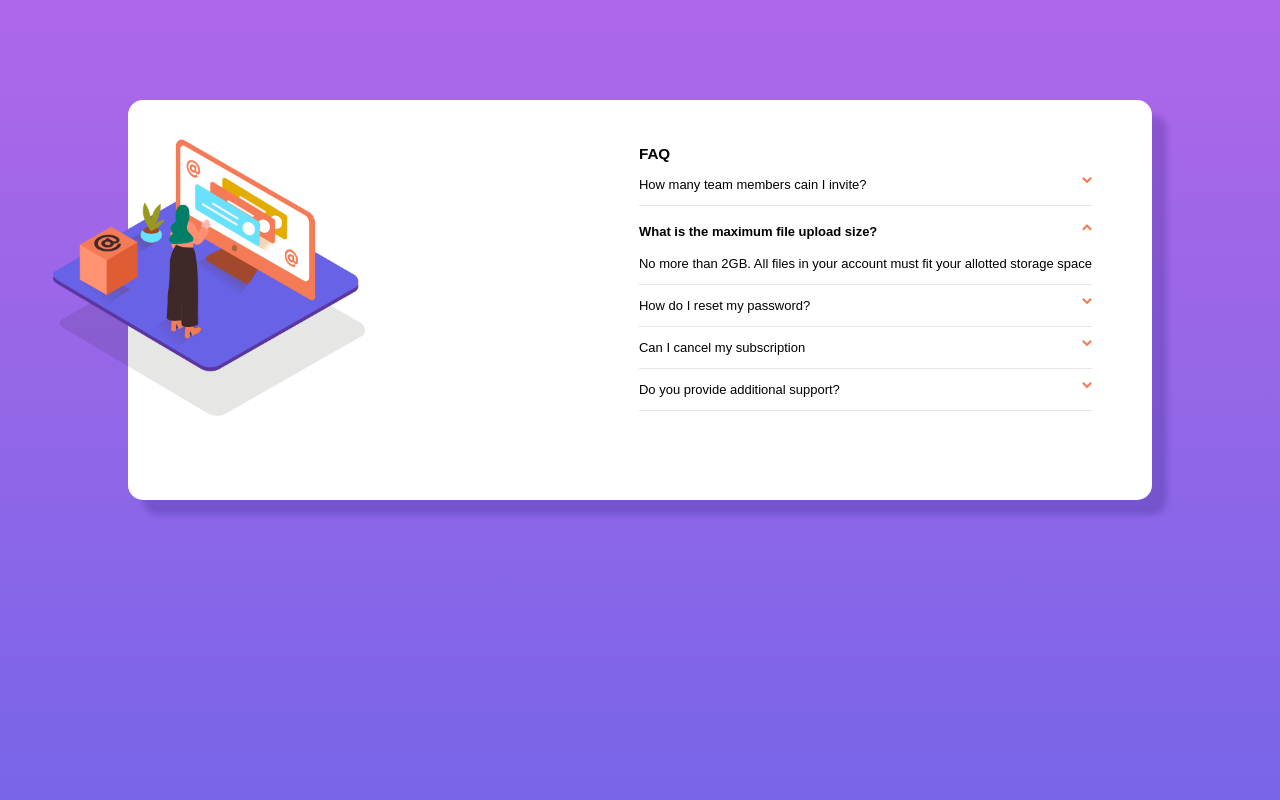
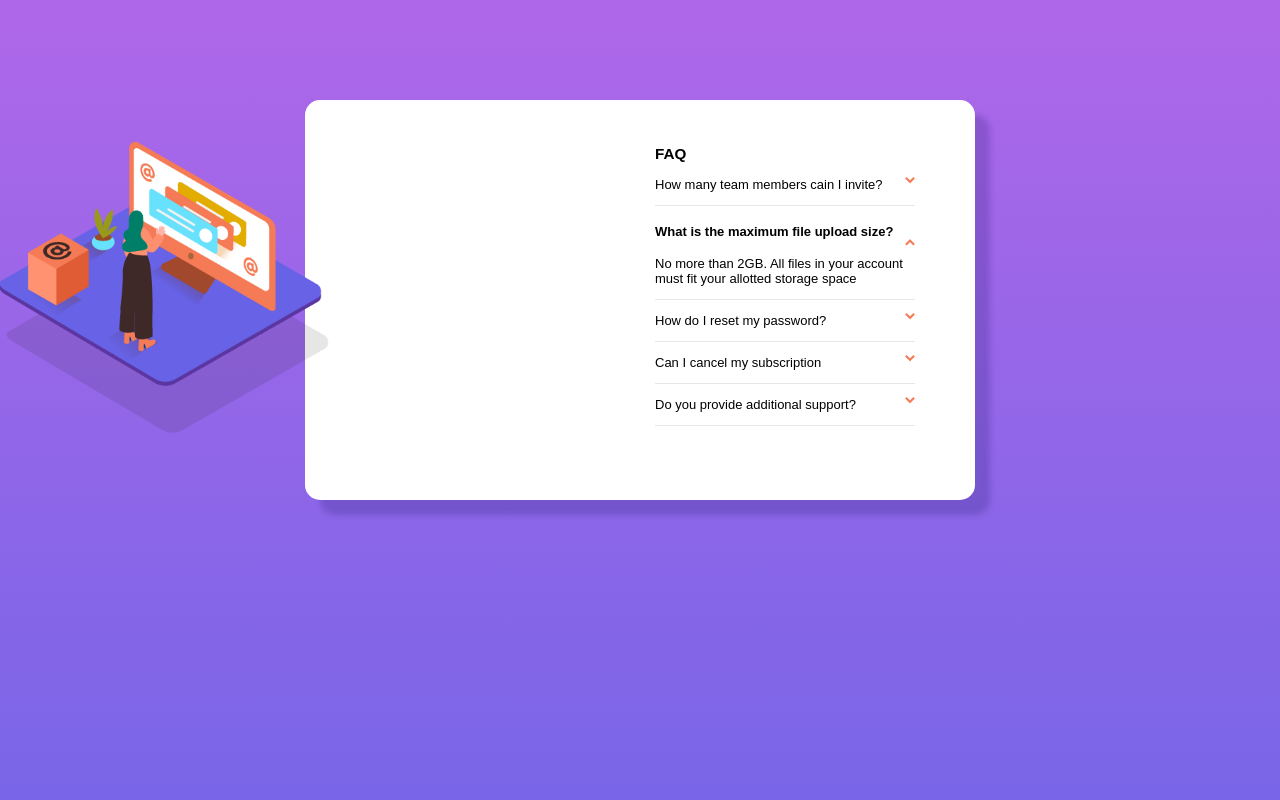
Before and after one commit to Yakoov/frontendMentor-accordion, a plain HTML site: page index.html in a window 1280 px wide. Shown: the top 800 px of the page. Drawn offline with Linux system fonts and the light colour scheme.

Commit message:
modified the Image size

```diff
--- a/code/code.css
+++ b/code/code.css
@@ -11,7 +11,7 @@ body{
 
 .Container{
     background-color: white;
-    width: 80% ;
+    width: 670PX ;
     height: 400px;
     border-radius: 15px;
     box-shadow: 15px 15px 6px hsla(240, 84%, 17%, 0.178);
@@ -47,9 +47,8 @@ div.text  >  p{
 .MainImage{
     position: absolute;
     top: 100px;
-    left: 20px;
+    left: -35px;
 }
-
 
 
 .image{
--- a/index.html
+++ b/index.html
@@ -25,7 +25,7 @@
             <p class="pq">Do you provide additional support?<img src="./imges/icon-arrow-down.png" alt="icon" class="image"> </p>
         </div>
         <div class="MainImage">
-            <img src="./imges/illustration-woman-online-mobile.png" alt="Lady with a screen" width="380">
+            <img src="./imges/illustration-woman-online-mobile.png" alt="Lady with a screen" width="400">
         </div>
     </div>
 </body>
```
